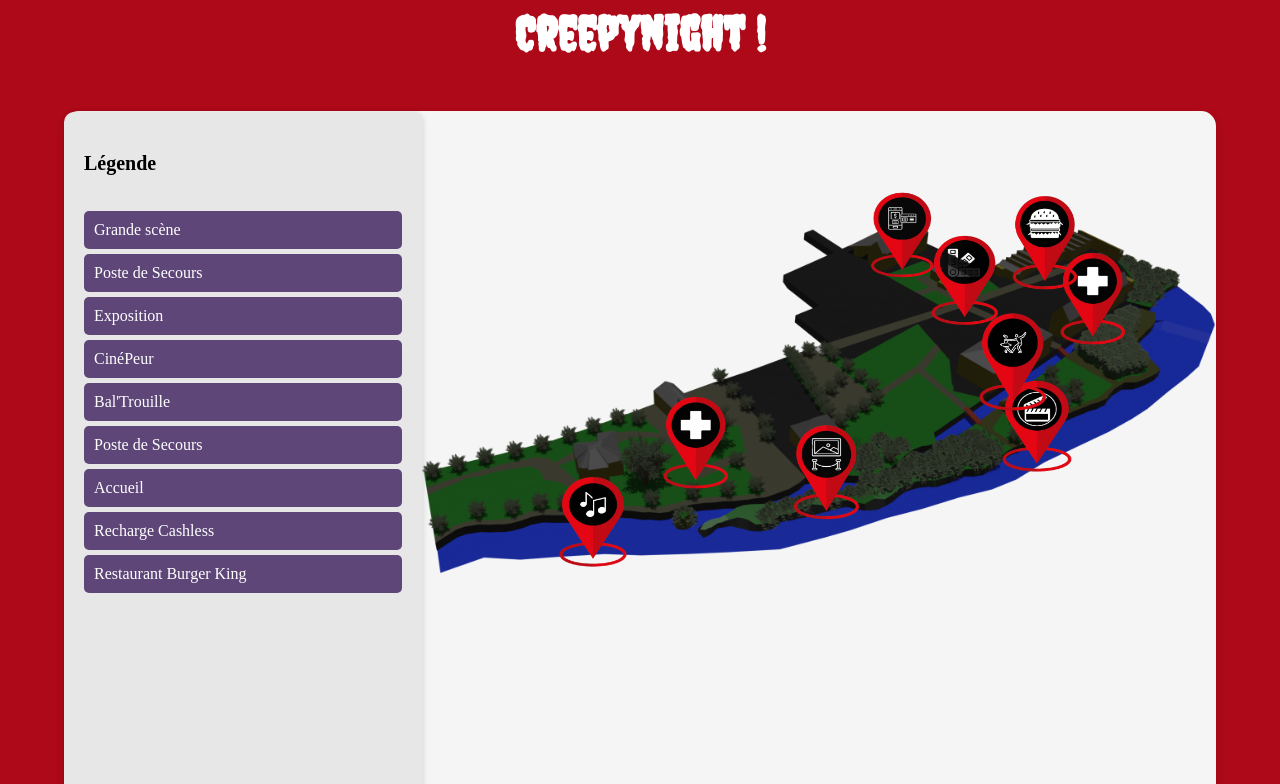
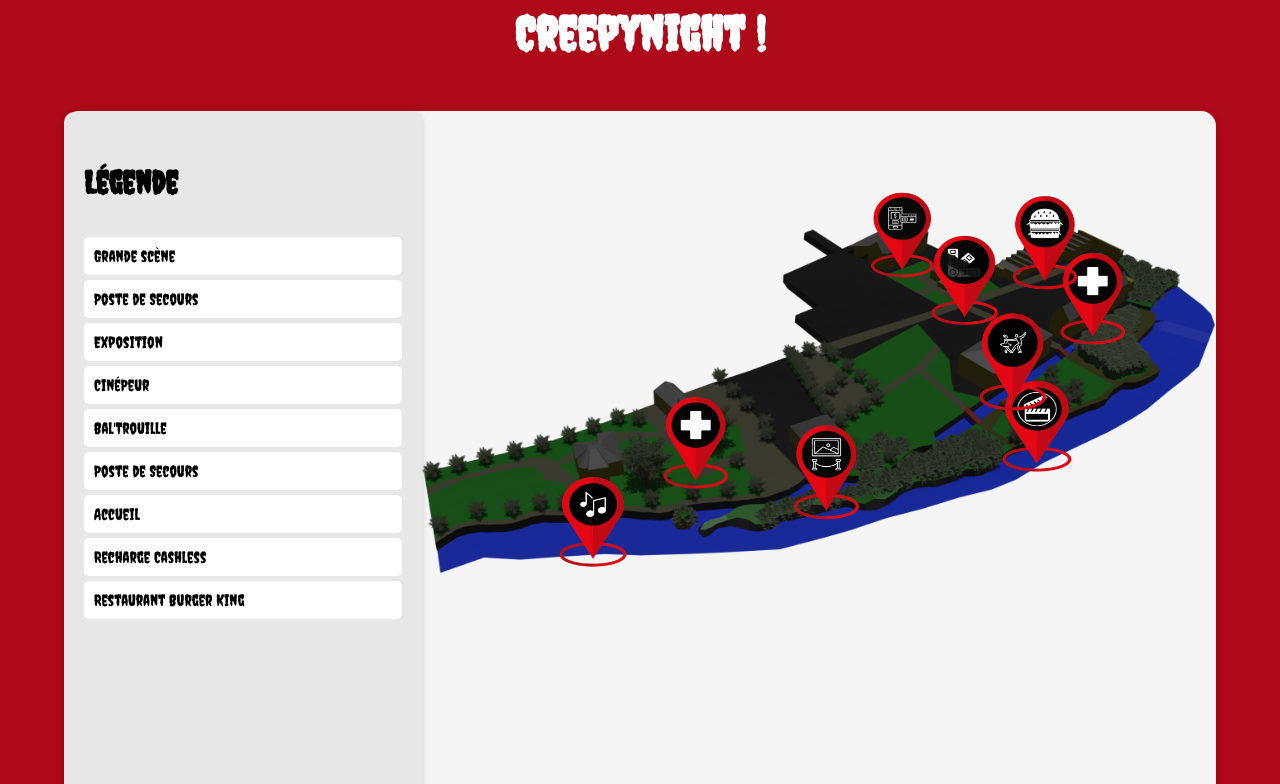
Before and after one commit to Zuuret/SAE-S3-S4_Creepy_Night, a Vue app in the folder client/: page / in a window 1280 px wide. Shown: the part 2476-3260 px from the top of the page. Built offline with nearby package versions, Linux system fonts and the light colour scheme.

Commit message:
css légende carte

```diff
--- a/client/src/views/CarteInteractive.vue
+++ b/client/src/views/CarteInteractive.vue
@@ -193,6 +193,7 @@ export default {
 .legend {
   width: 40%;
   background-color: #e7e7e7;
+  font-family: 'Creepster', cursive;
   color: white;
   padding: 20px;
   box-shadow: 2px 0 5px rgba(0, 0, 0, 0.1);
@@ -207,6 +208,7 @@ export default {
   font-size: 20px;
   margin-bottom: 15px;
   color: black;
+  font-size: 200%;
 }
 
 .legend ul {
@@ -217,19 +219,21 @@ export default {
 .legend li {
   padding: 10px;
   margin: 5px 0;
-  background-color: #5e4678;
+  background-color: white;
   border-radius: 5px;
   cursor: pointer;
   transition: background-color 0.3s ease;
+  color: black;
 }
 
 .legend li:hover {
-  background-color: #6e5688;
+  background-color: #d6d6d6;
 }
 
 .legend li.active {
-  background-color: #8e70a8;
+  background-color: #AD0918;
   font-weight: bold;
+  color: white;
 }
 
 .interactive-container {
```
